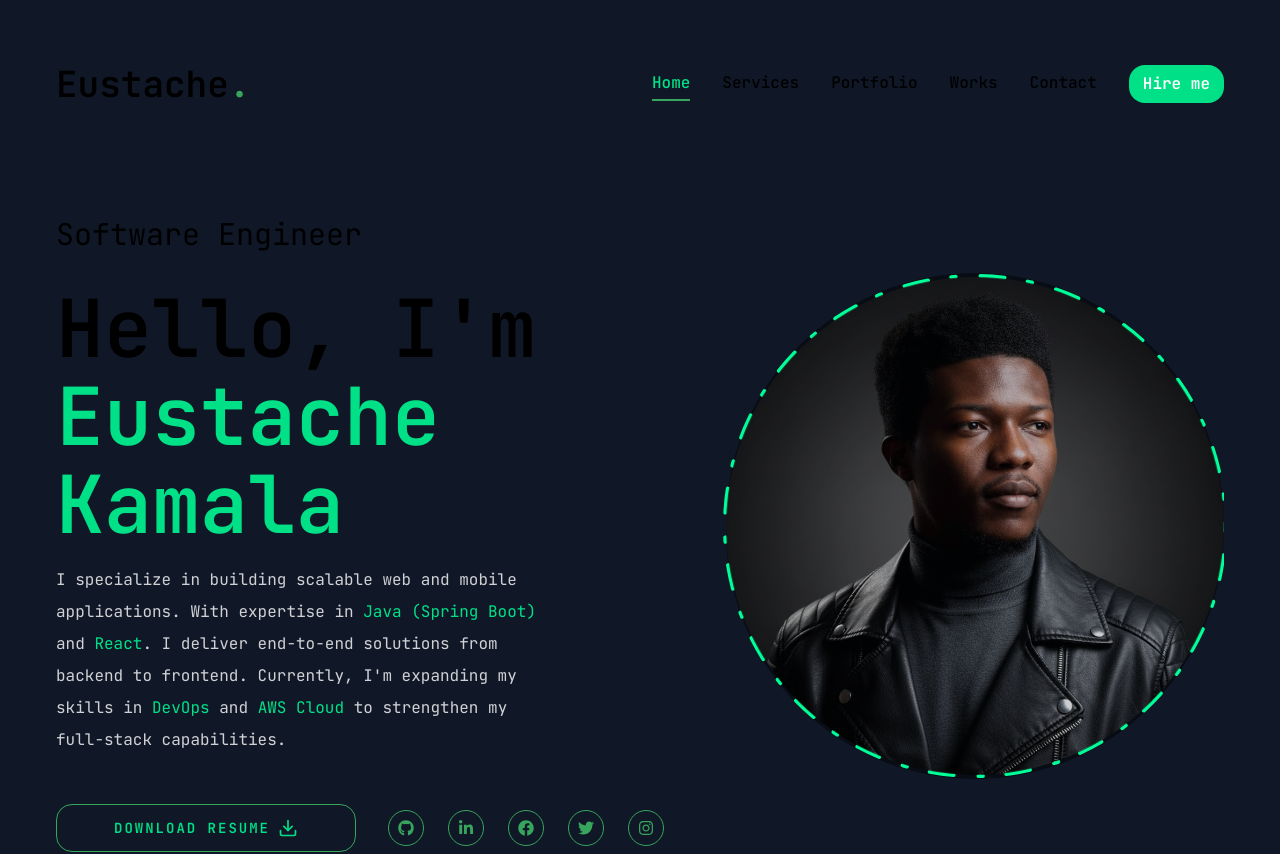
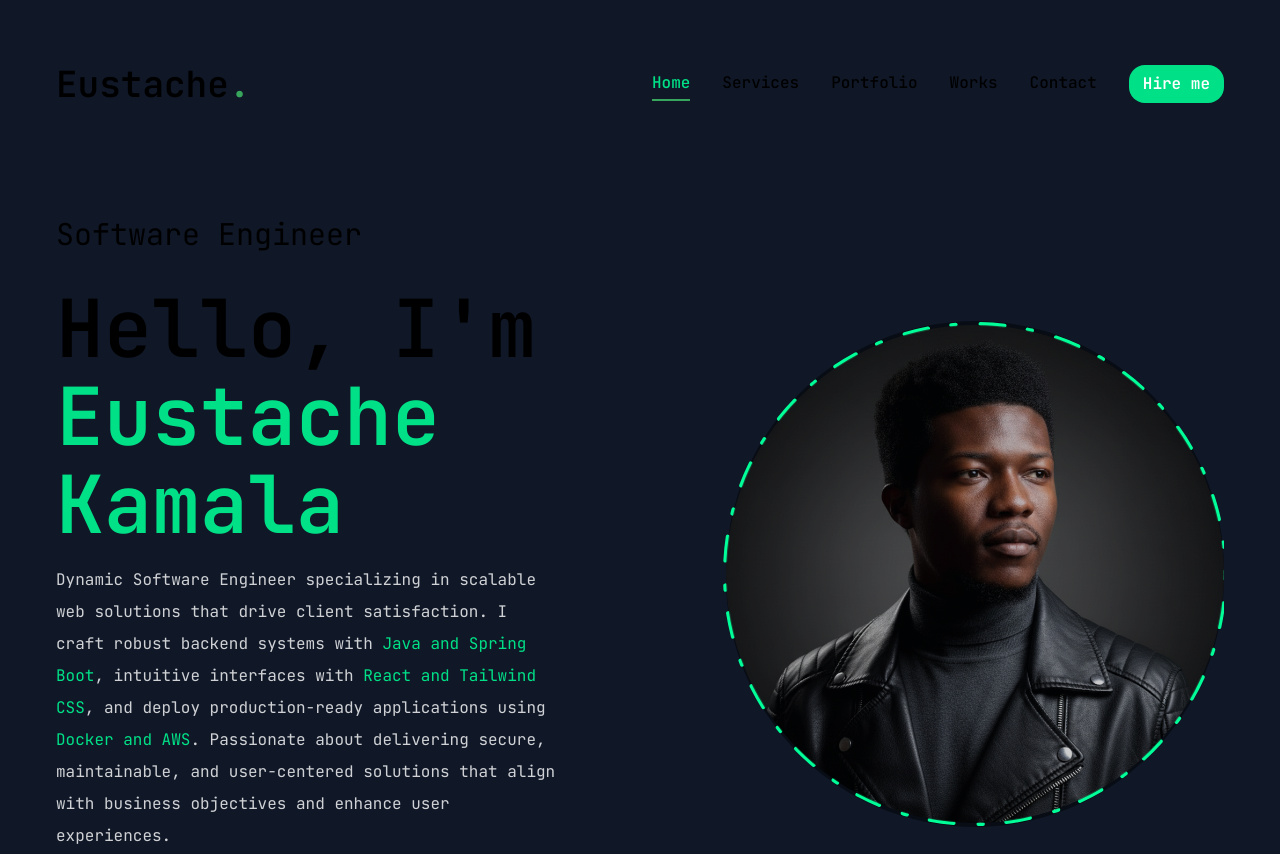
Before and after one commit to Eustachekamala/Portfolio-eustache, a Next.js app: page / in a window 1280 px wide. Shown: the top 854 px of the page. Built offline with nearby package versions, Linux system fonts and the light colour scheme.

Commit message:
Revise introduction for clarity and focus
Updated the introduction paragraph to emphasize expertise in scalable web solutions and technologies used.

```diff
--- a/app/page.jsx
+++ b/app/page.jsx
@@ -18,13 +18,14 @@ export default function Home() {
                             </h1>
                         </div>
                         <p className="max-w-[500px] mb-8 text-white/80">
-                            I specialize in building scalable web and mobile applications.
-                            With expertise in <span className="text-accent-500">Java (Spring Boot)</span>{" "}
-                            and <span className="text-accent-500">React</span>. I deliver
-                            end-to-end solutions from backend to frontend. Currently, I&apos;m
-                            expanding my skills in <span className="text-accent-500">DevOps</span> and{" "}
-                            <span className="text-accent-500">AWS Cloud</span> to strengthen my
-                            full-stack capabilities.
+                            Dynamic Software Engineer specializing in scalable web solutions that drive
+                            client satisfaction. I craft robust backend systems with{" "}
+                            <span className="text-accent-500">Java and Spring Boot</span>, intuitive
+                            interfaces with <span className="text-accent-500">React and Tailwind CSS</span>,
+                            and deploy production-ready applications using{" "}
+                            <span className="text-accent-500">Docker and AWS</span>. Passionate about
+                            delivering secure, maintainable, and user-centered solutions that align with
+                            business objectives and enhance user experiences.
                         </p>
                         {/** Button and socials */}
                         <div className="flex flex-col xl:flex-row items-center gap-8">
```
